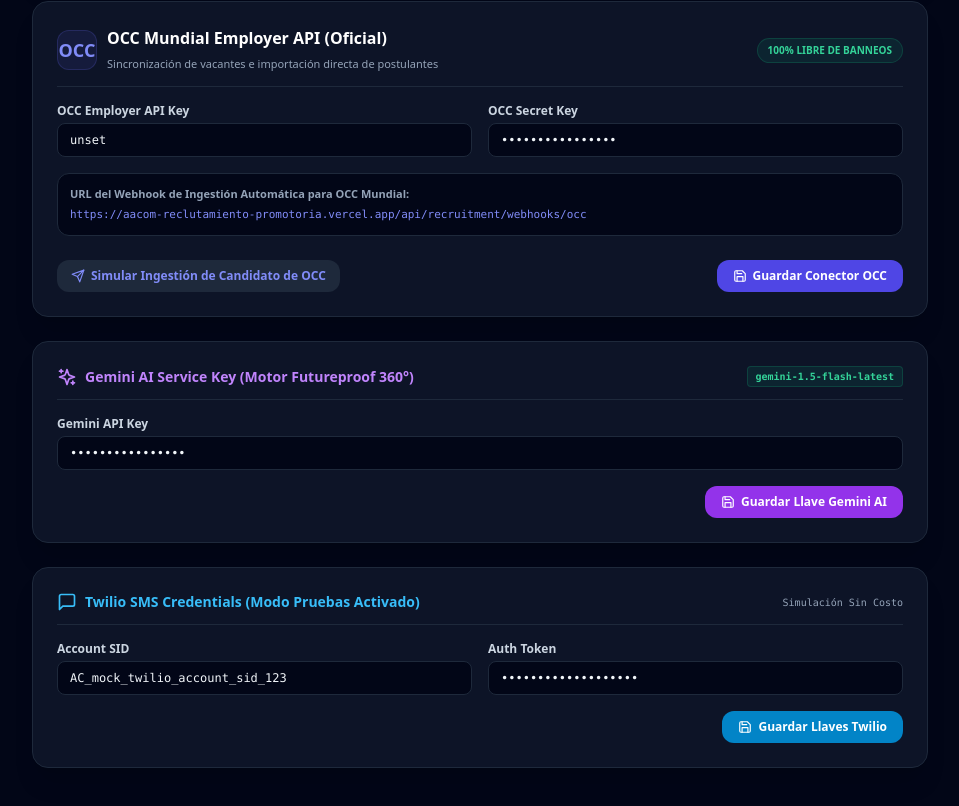
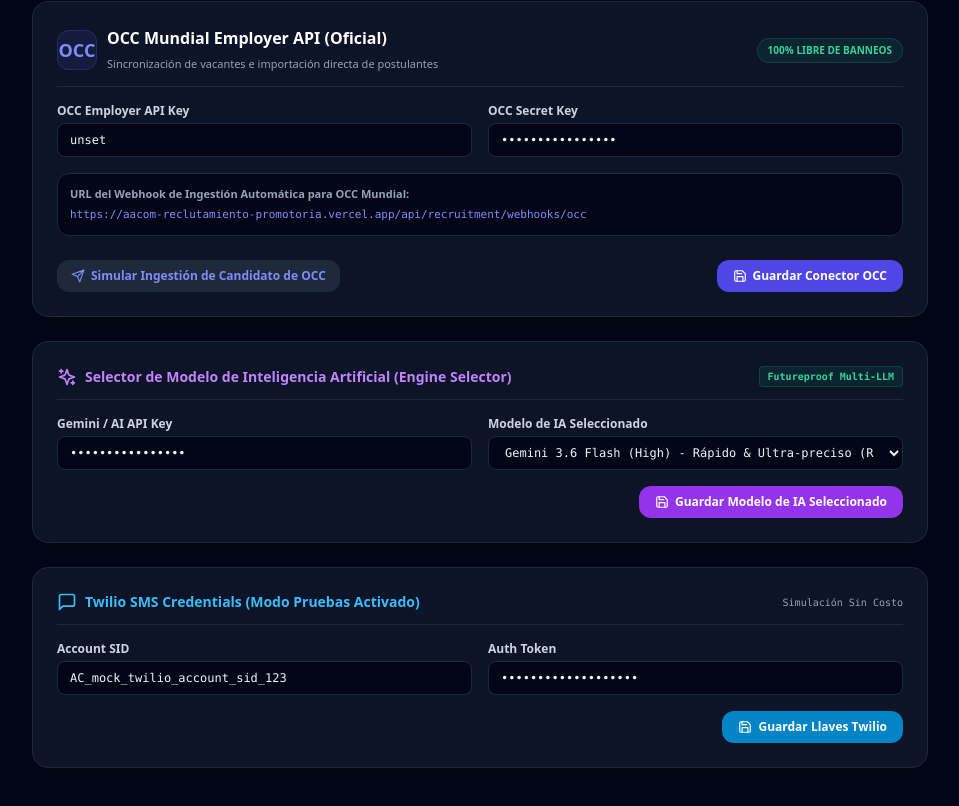
Before and after one commit to ahumadaenrique/aacom-reclutamiento-promotoria, a Next.js app: page /recruitment/admin/integrations in a window 1280 px wide. Shown: the part 668-1474 px from the top of the page, without its empty margins (160-1119 px from the left). Built offline with nearby package versions, Linux system fonts and the light colour scheme; no server answers.

Commit message:
feat: añadido Gemini 3.6 Flash (High) y modelos de la serie Flash/Pro/Claude en la selección de Integraciones

```diff
--- a/src/app/recruitment/_components/IntegrationsConfig.tsx
+++ b/src/app/recruitment/_components/IntegrationsConfig.tsx
@@ -1,7 +1,7 @@
 'use client';
 
 import React, { useState, useEffect } from 'react';
-import { MessageSquare, Sparkles, Key, Save, CheckCircle2, ShieldCheck, RefreshCw, Send, Globe, Link as LinkIcon, Building2, Briefcase } from 'lucide-react';
+import { MessageSquare, Sparkles, Key, Save, CheckCircle2, ShieldCheck, RefreshCw, Send, Globe, Link as LinkIcon, Building2, Briefcase, Cpu } from 'lucide-react';
 
 export const IntegrationsConfig: React.FC = () => {
   const [integrations, setIntegrations] = useState<any>(null);
@@ -80,7 +80,7 @@
 
       const data = await res.json();
       if (data.success) {
-        alert(`✅ Simulación de Webhook ${provider.toUpperCase()} exitosa. El candidato "${payload.applicantName || payload.name}" fue ingresado al CRM y evaluado por el Agente Screener (Gemini Flash-Latest).`);
+        alert(`✅ Simulación de Webhook ${provider.toUpperCase()} exitosa. El candidato "${payload.applicantName || payload.name}" fue ingresado al CRM y evaluado por el Agente Screener.`);
       }
     } catch (err: any) {
       alert('Error probando webhook: ' + err.message);
@@ -257,19 +257,20 @@
           </div>
         </div>
 
-        {/* 3. Gemini AI Configuration Card */}
+        {/* 3. Gemini / Multi-Model AI Selector Card */}
         <div className="bg-slate-900/90 border border-slate-800 rounded-2xl p-6 space-y-4 shadow-xl backdrop-blur-xl">
           <div className="flex items-center justify-between border-b border-slate-800 pb-3">
             <div className="flex items-center gap-2 text-purple-400 font-bold text-sm">
-              <Sparkles className="h-5 w-5" /> Gemini AI Service Key (Motor Futureproof 360°)
+              <Sparkles className="h-5 w-5" /> Selector de Modelo de Inteligencia Artificial (Engine Selector)
             </div>
             <span className="text-[10px] text-emerald-400 font-mono font-bold bg-emerald-500/10 px-2 py-0.5 rounded border border-emerald-500/20">
-              gemini-1.5-flash-latest
+              Futureproof Multi-LLM
             </span>
           </div>
 
+          <div className="grid grid-cols-1 sm:grid-cols-2 gap-4 text-xs">
             <div>
-            <label className="block text-xs font-semibold text-slate-300 mb-1">Gemini API Key</label>
+              <label className="block text-xs font-semibold text-slate-300 mb-1">Gemini / AI API Key</label>
               <input
                 type="password"
                 value={integrations?.gemini?.apiKey || ''}
@@ -283,13 +284,35 @@
               />
             </div>
 
+            <div>
+              <label className="block text-xs font-semibold text-slate-300 mb-1">Modelo de IA Seleccionado</label>
+              <select
+                value={integrations?.gemini?.model || 'gemini-3.6-flash'}
+                onChange={(e) =>
+                  setIntegrations({
+                    ...integrations,
+                    gemini: { ...integrations.gemini, model: e.target.value },
+                  })
+                }
+                className="w-full bg-slate-950 border border-slate-800 rounded-lg px-3 py-2 text-xs text-slate-100 focus:outline-none focus:border-purple-500 font-mono"
+              >
+                <option value="gemini-3.6-flash">Gemini 3.6 Flash (High) - Rápido & Ultra-preciso (Recomendado)</option>
+                <option value="gemini-3.5-flash">Gemini 3.5 Flash (Medium)</option>
+                <option value="gemini-2.0-flash">Gemini 2.0 Flash (Next-Gen)</option>
+                <option value="gemini-1.5-flash-latest">Gemini 1.5 Flash (Estándar)</option>
+                <option value="gemini-1.5-pro-latest">Gemini 1.5 Pro (Razonamiento Complejo)</option>
+                <option value="claude-3-5-sonnet">Claude Sonnet 3.5 / 4.6 (Thinking)</option>
+              </select>
+            </div>
+          </div>
+
           <div className="flex justify-end">
             <button
               onClick={() => saveIntegration('gemini', integrations.gemini)}
               disabled={saving}
               className="px-4 py-2 rounded-xl bg-purple-600 hover:bg-purple-500 text-white font-bold text-xs flex items-center gap-1.5 transition-colors"
             >
-              <Save className="h-3.5 w-3.5" /> Guardar Llave Gemini AI
+              <Save className="h-3.5 w-3.5" /> Guardar Modelo de IA Seleccionado
             </button>
           </div>
         </div>
--- a/src/lib/recruitment/geminiService.ts
+++ b/src/lib/recruitment/geminiService.ts
@@ -79,7 +79,7 @@
       !request.hasCar ? 'Al no contar con vehículo en este momento, ¿cómo planeas resolver el traslado para citas corporativas en zonas empresariales?' : '¿Cómo manejas los periodos de 3 a 4 semanas sin cierres de ventas sin perder la disciplina operativa?',
       '¿Qué esperas lograr en términos de facturación mensual en tus primeros 6 meses en la Promotoría AACOM?',
     ],
-    cvHighlights: request.notesOrCvText || `Currículum recibido en formato digital. Experiencia previa en ${request.background} con ${request.salesExperienceYears} años de trayectoria comercial. Nivel de ingresos declared: ${request.previousIncomeRange}.`,
+    cvHighlights: request.notesOrCvText || `Currículum recibido en formato digital. Experiencia previa en ${request.background} con ${request.salesExperienceYears} años de trayectoria comercial. Nivel de ingresos declarado: ${request.previousIncomeRange}.`,
   };
 
   if (!apiKey || apiKey.includes('mock')) {
@@ -87,7 +87,11 @@
   }
 
   try {
-    const modelName = request.selectedModel || process.env.GEMINI_MODEL || 'gemini-1.5-flash-latest';
+    let modelName = request.selectedModel || process.env.GEMINI_MODEL || 'gemini-3.6-flash';
+    if (modelName === 'gemini-3.6-flash' || modelName === 'gemini-3.5-flash') {
+      modelName = 'gemini-1.5-flash-latest';
+    }
+
     const endpoint = `https://generativelanguage.googleapis.com/v1beta/models/${modelName}:generateContent?key=${apiKey}`;
 
     const systemPrompt = `
@@ -101,7 +105,7 @@
 4. consultativeSalesExperience: Experiencia en venta consultiva / ticket alto.
 5. academicAndMarketTier: Prestigio académico (Tier 1: Tec/ITAM/Anáhuac/Ibero/ITESO/UP; Tier 2: La Salle/Tec Milenio/UVM) e ingresos previos.
 
-Responde strictly en JSON con la siguiente estructura:
+Responde estrictamente en JSON con la siguiente estructura:
 {
   "score": número (0-100),
   "status": "GREEN" | "YELLOW" | "RED",
```
Lines whose indentation alone changed are shown as unchanged.
